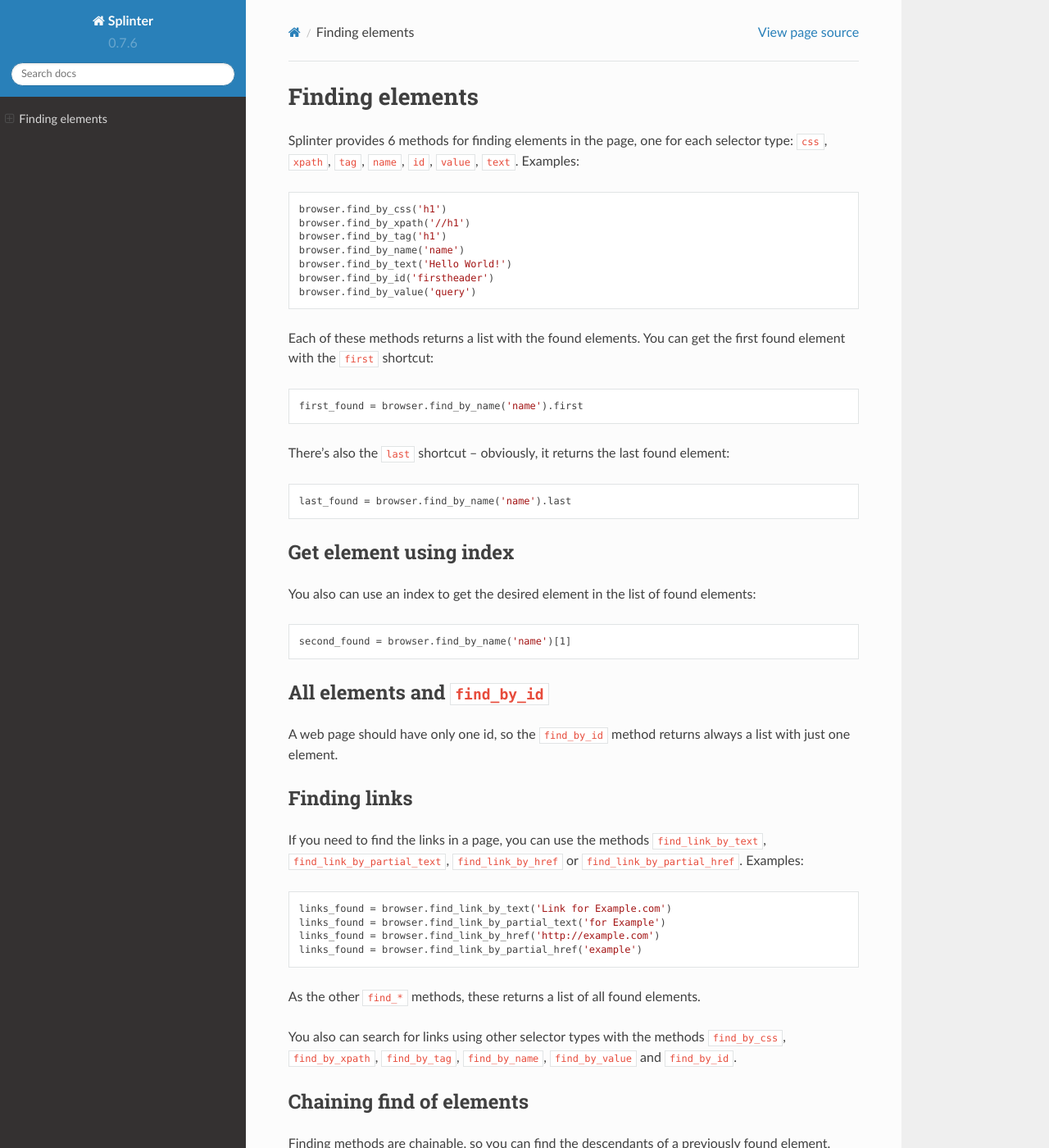
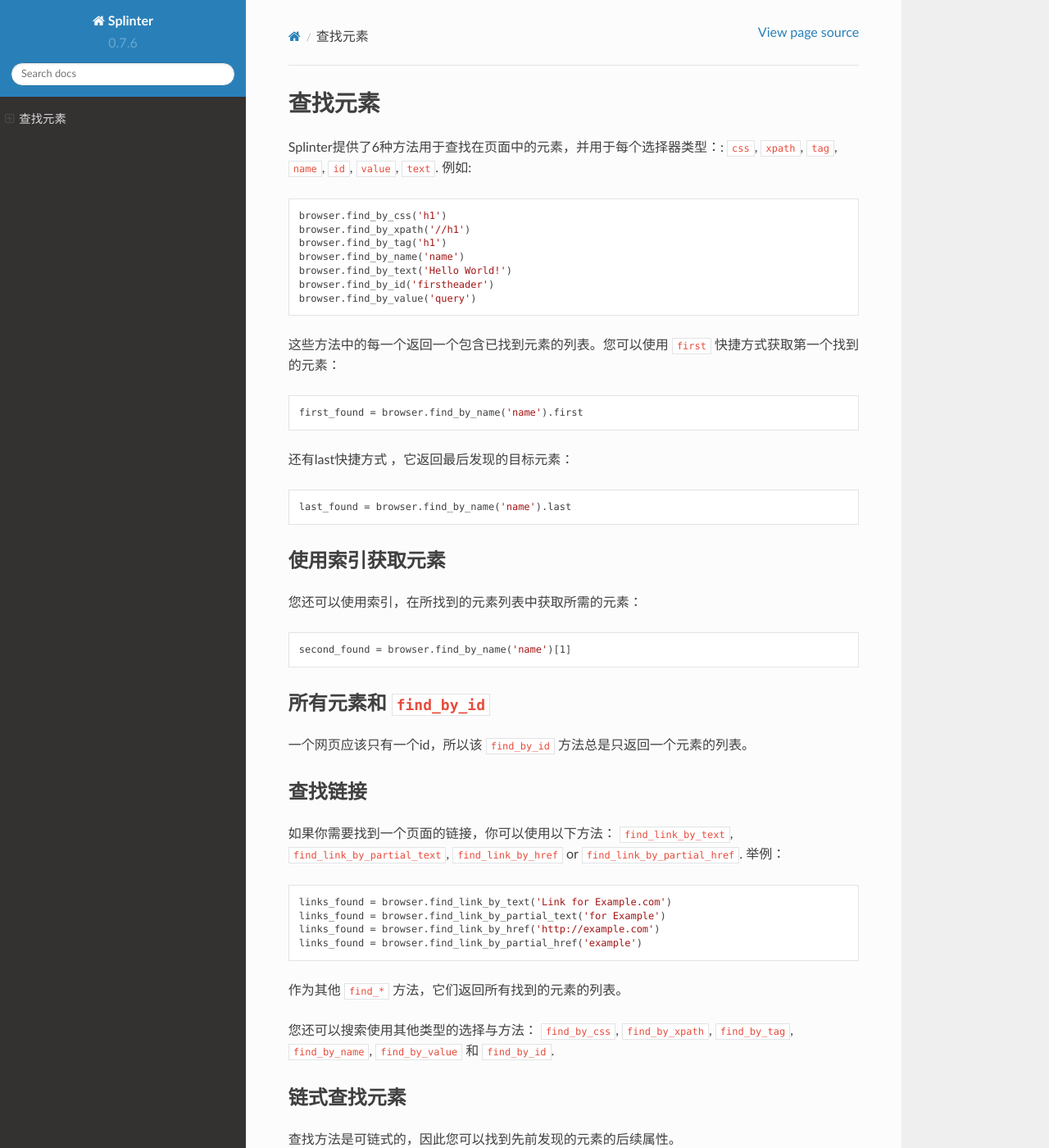
Before and after one commit to Wooden-Robot/splinter-docs-zh_CN, a Sphinx documentation site: the page built from docs/finding.rst, in a window 1280 px wide and 1400 px high. Shown: the whole window at 82% size. Built offline with Sphinx 7.4.7 and the Read the Docs theme 2.0.0, drawn with Linux system fonts in a browser that asks for light colours; some of the changed text lies outside the part shown.

Commit message:
完成finding页面翻译

```diff
--- a/docs/finding.rst
+++ b/docs/finding.rst
@@ -7,13 +7,12 @@
     :keywords: splinter, python, tutorial, find, selectors
 
 ++++++++++++++++
-Finding elements
+查找元素
 ++++++++++++++++
 
-Splinter provides 6 methods for finding elements in the page, one for each
-selector type: ``css``, ``xpath``, ``tag``, ``name``, ``id``, ``value``,
+Splinter提供了6种方法用于查找在页面中的元素，并用于每个选择器类型：: ``css``, ``xpath``, ``tag``, ``name``, ``id``, ``value``,
 ``text``.
-Examples:
+例如:
 
 .. highlight:: python
 
@@ -28,8 +27,7 @@ Examples:
     browser.find_by_value('query')
 
 
-Each of these methods returns a list with the found elements. You can get the
-first found element with the ``first`` shortcut:
+这些方法中的每一个返回一个包含已找到元素的列表。您可以使用 ``first`` 快捷方式获取第一个找到的元素：
 
 .. highlight:: python
 
@@ -37,8 +35,7 @@ first found element with the ``first`` shortcut:
 
     first_found = browser.find_by_name('name').first
 
-There's also the ``last`` shortcut -- obviously, it returns the last found
-element:
+还有last快捷方式 ，它返回最后发现的目标元素：
 
 .. highlight:: python
 
@@ -46,12 +43,10 @@ element:
 
     last_found = browser.find_by_name('name').last
 
-
-Get element using index
+使用索引获取元素
 =======================
 
-You also can use an index to get the desired element in the list of found
-elements:
+您还可以使用索引，在所找到的元素列表中获取所需的元素：
 
 .. highlight:: python
 
@@ -59,18 +54,17 @@ elements:
 
     second_found = browser.find_by_name('name')[1]
 
-All elements and ``find_by_id``
+所有元素和 ``find_by_id``
 ===============================
 
-A web page should have only one id, so the ``find_by_id`` method returns always
-a list with just one element.
+一个网页应该只有一个id，所以该 ``find_by_id`` 方法总是只返回一个元素的列表。
 
-Finding links
+查找链接
 =============
 
-If you need to find the links in a page, you can use the methods
+如果你需要找到一个页面的链接，你可以使用以下方法：
 ``find_link_by_text``, ``find_link_by_partial_text``, ``find_link_by_href`` or
-``find_link_by_partial_href``. Examples:
+``find_link_by_partial_href``. 举例：
 
 .. highlight:: python
 
@@ -82,17 +76,16 @@ If you need to find the links in a page, you can use the methods
     links_found = browser.find_link_by_partial_href('example')
 
 
-As the other ``find_*`` methods, these returns a list of all found elements.
+作为其他 ``find_*`` 方法，它们返回所有找到的元素的列表。
 
-You also can search for links using other selector types with the methods
+您还可以搜索使用其他类型的选择与方法：
 ``find_by_css``, ``find_by_xpath``, ``find_by_tag``, ``find_by_name``,
-``find_by_value`` and ``find_by_id``.
+``find_by_value`` 和 ``find_by_id``.
 
-Chaining find of elements
+链式查找元素
 =========================
 
-Finding methods are chainable, so you can find the descendants of a previously
-found element.
+查找方法是可链式的，因此您可以找到先前发现的元素的后续属性。
 
 .. highlight:: python
 
@@ -101,9 +94,7 @@ found element.
     divs = browser.find_by_tag("div")
     within_elements = divs.first.find_by_name("name")
 
-``ElementDoesNotExist`` exception
+``ElementDoesNotExist`` 异常处理
 =================================
 
-If an element is not found, the ``find_*`` methods return an empty list. But
-if you try to access an element in this list, the method will raise the
-:class:`splinter.exceptions.ElementDoesNotExist` exception.
+如果未找到元素，则 ``find_*`` 返回空列表。但是，如果您尝试访问此列表中的元素，该方法将触发 `splinter.exceptions.ElementDoesNotExist` 异常。
```
